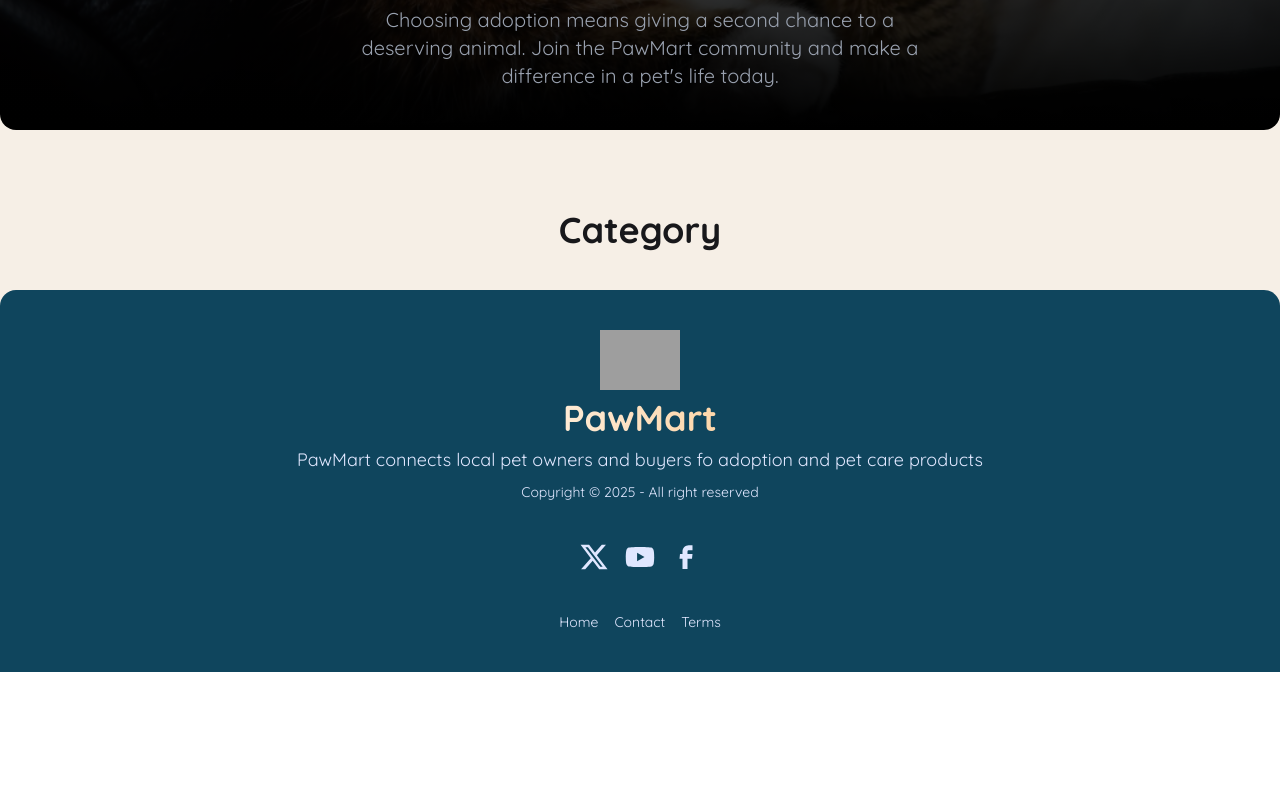
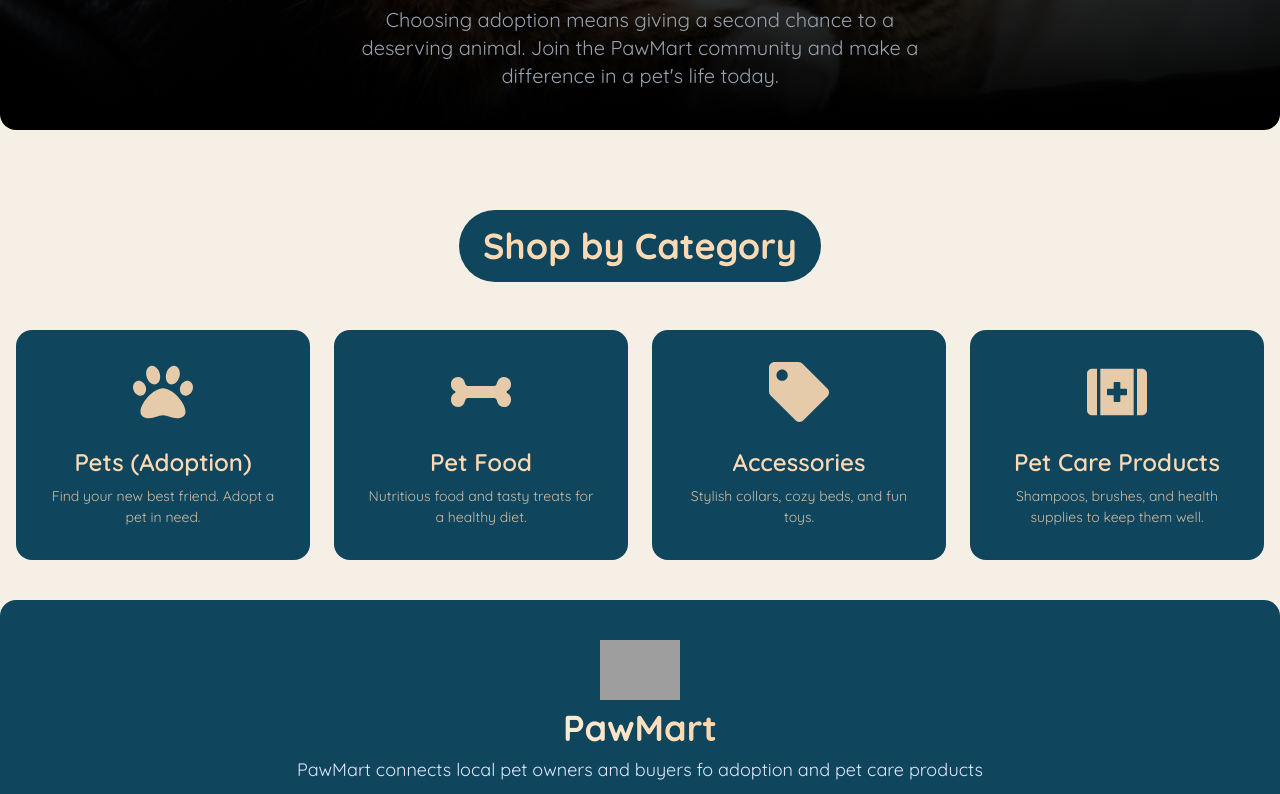
Before and after one commit to AtikHasan16/PawMart, a React (Vite) app: page / in a window 1280 px wide. Shown: the part 684-1478 px from the top of the page. Before the commit the page ends 1356 px from the top, so only its background shows below. Built offline with nearby package versions, Linux system fonts and the light colour scheme; no server answers; grey boxes are pictures that could not be loaded.

Commit message:
implementing filtered by category products

```diff
--- a/package.json
+++ b/package.json
@@ -11,6 +11,7 @@
   },
   "dependencies": {
     "@tailwindcss/vite": "^4.1.17",
+    "axios": "^1.13.2",
     "firebase": "^12.5.0",
     "react": "^19.1.1",
     "react-dom": "^19.1.1",
--- /dev/null
+++ b/src/Components/Home/Categories.jsx
@@ -0,0 +1,82 @@
+import React from "react";
+import { Link } from "react-router";
+import { FaPaw, FaBone, FaTag, FaFirstAid } from "react-icons/fa";
+
+// Array to hold the category data
+const categories = [
+  {
+    name: "Pets (Adoption)",
+    description: "Find your new best friend. Adopt a pet in need.",
+    Icon: FaPaw, // react-icon component
+    link: "/category-filtered-product/Pets",
+    searchKeyword: "happy dog adoption", // Image search keyword
+  },
+  {
+    name: "Pet Food",
+    description: "Nutritious food and tasty treats for a healthy diet.",
+    Icon: FaBone,
+    link: "/category-filtered-product/Pet Food",
+    searchKeyword: "aesthetic pet food bowl", // Image search keyword
+  },
+  {
+    name: "Accessories",
+    description: "Stylish collars, cozy beds, and fun toys.",
+    Icon: FaTag,
+    link: "/category-filtered-product/Accessories",
+    searchKeyword: "modern pet accessories", // Image search keyword
+  },
+  {
+    name: "Pet Care Products",
+    description: "Shampoos, brushes, and health supplies to keep them well.",
+    Icon: FaFirstAid,
+    link: "/category-filtered-product/Pet Care Products",
+    searchKeyword: "pet grooming supplies", // Image search keyword
+  },
+];
+
+const Category = () => {
+
+
+
+
+
+
+  return (
+    <div className="py-15 md:py-10 sand">
+      <div className="container max-w-7xl mx-auto px-4">
+        {/* SECTION TITLE */}
+        <h2 className="text-3xl md:text-4xl font-bold text-center mb-12 bg-primary rounded-full w-fit mx-auto py-4 px-6 text-secondary">
+          Shop by Category
+        </h2>
+
+        {/* CATEGORY GRID */}
+        <div className="grid grid-cols-1 md:grid-cols-2 lg:grid-cols-4 gap-6">
+          {categories.map((category) => (
+            <Link
+              to={category.link}
+              key={category.name}
+              className="block group "
+            >
+              <div className="card h-full text-secondary transition-all duration-300 ease-in-out hover:scale-105 hover:shadow-xl shadow-gray-800 bg-primary rounded-2xl">
+                <div className="card-body items-center text-center p-8">
+                  {/* Icon */}
+                  <category.Icon className="text-6xl mb-4 text-secondary/90 transition-transform duration-300 group-hover:rotate-[-15deg]" />
+
+                  {/* Card Title */}
+                  <h3 className="card-title text-2xl font-semibold text-secondary">
+                    {category.name}
+                  </h3>
+
+                  {/* Card Description */}
+                  <p className="text-secondary/80">{category.description}</p>
+                </div>
+              </div>
+            </Link>
+          ))}
+        </div>
+      </div>
+    </div>
+  );
+};
+
+export default Category;
--- a/src/Components/Home/Category.jsx
+++ /dev/null
@@ -1,12 +0,0 @@
-import React from "react";
-
-const Category = () => {
-  return (
-    <div className="sand my-4 md:my-10">
-      {" "}
-      <h1 className="text-4xl font-bold text-center">Category </h1>
-    </div>
-  );
-};
-
-export default Category;
--- /dev/null
+++ b/src/Pages/CategoryProducts.jsx
@@ -0,0 +1,21 @@
+import axios from "axios";
+import React, { useEffect, useState } from "react";
+import { useParams } from "react-router";
+
+const CategoryProducts = () => {
+  const { categoryName } = useParams();
+  const [data, setData] = useState([]);
+  useEffect(() => {
+    axios(`http://localhost:3000/category-products/${categoryName}`).then(
+      (data) => {
+        setData(data.data);
+      }
+    );
+  }, [categoryName]);
+
+  console.log(data);
+
+  return <div>{data.length}</div>;
+};
+
+export default CategoryProducts;
--- a/src/Pages/Home.jsx
+++ b/src/Pages/Home.jsx
@@ -1,7 +1,7 @@
 import React from "react";
 import Banner from "../Components/Home/Banner";
 import Container from "../Components/Container";
-import Category from "../Components/Home/Category";
+import Category from "../Components/Home/Categories";
 
 const Home = () => {
   return (
--- a/src/Routes/Router.jsx
+++ b/src/Routes/Router.jsx
@@ -10,6 +10,7 @@ import ErrorPage from "../Error/ErrorPage";
 import MyOrders from "../Pages/MyOrders";
 import GuestRouter from "./GuestRouter";
 import PrivateRoute from "./PrivateRoute";
+import CategoryProducts from "../Pages/CategoryProducts";
 
 const router = createBrowserRouter([
   {
@@ -19,6 +20,11 @@ const router = createBrowserRouter([
     children: [
       { index: true, element: <Home></Home> },
       { path: "/pets", element: <PetsSupply></PetsSupply> },
+      {
+        path: "/category-filtered-product/:categoryName",
+
+        element: <CategoryProducts></CategoryProducts>,
+      },
       {
         path: "/add-products",
         element: (
```
Also changed, not shown: src/Components/Shared/LoadingSpinner.jsx (added), 1 other file (tests, documents, lock files or other folders).
